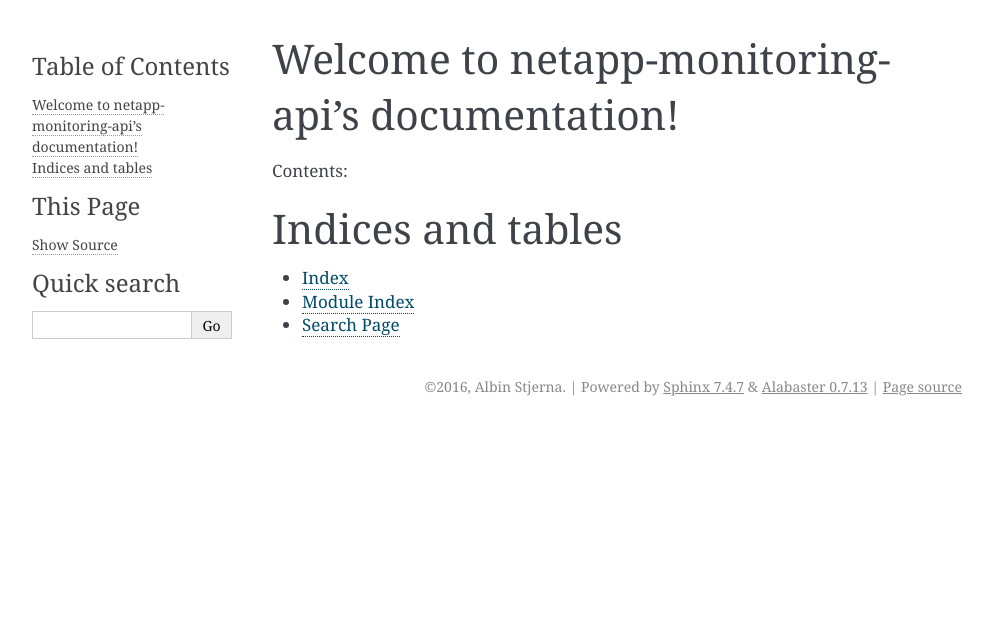
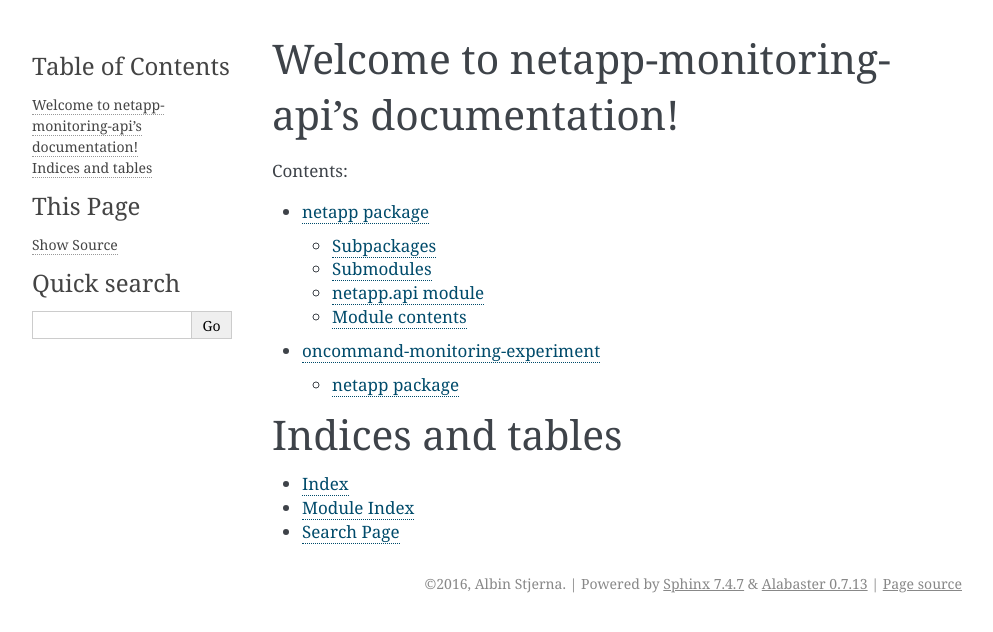
Before and after one commit to cerndb/netapp-api-python, a Sphinx documentation site: the page built from docs/index.rst, in a window 1280 px wide. Shown: the top 632 px of the page, without its empty margins (148-1141 px from the left). Built offline with Sphinx 7.4.7, drawn with Linux system fonts in a browser that asks for light colours; pages that are not in the unit, such as notebooks, are missing from menus.

Commit message:
Auto-generate some documentation.

```diff
--- a/docs/conf.py
+++ b/docs/conf.py
@@ -16,9 +16,9 @@
 # add these directories to sys.path here. If the directory is relative to the
 # documentation root, use os.path.abspath to make it absolute, like shown here.
 #
-# import os
-# import sys
-# sys.path.insert(0, os.path.abspath('.'))
+import os
+import sys
+sys.path.insert(0, os.path.abspath('..'))
 
 # -- General configuration ------------------------------------------------
 
--- a/docs/index.rst
+++ b/docs/index.rst
@@ -11,7 +11,8 @@
 .. toctree::
    :maxdepth: 2
 
-
+   netapp.rst
+   modules.rst
 
 Indices and tables
 ==================
--- /dev/null
+++ b/docs/modules.rst
@@ -0,0 +1,7 @@
+oncommand-monitoring-experiment
+===============================
+
+.. toctree::
+   :maxdepth: 4
+
+   netapp
--- /dev/null
+++ b/docs/netapp.rst
@@ -0,0 +1,29 @@
+netapp package
+==============
+
+Subpackages
+-----------
+
+.. toctree::
+
+    netapp.tests
+
+Submodules
+----------
+
+netapp.api module
+-----------------
+
+.. automodule:: netapp.api
+    :members:
+    :undoc-members:
+    :show-inheritance:
+
+
+Module contents
+---------------
+
+.. automodule:: netapp
+    :members:
+    :undoc-members:
+    :show-inheritance:
```
Also changed, not shown: 1 other file.
